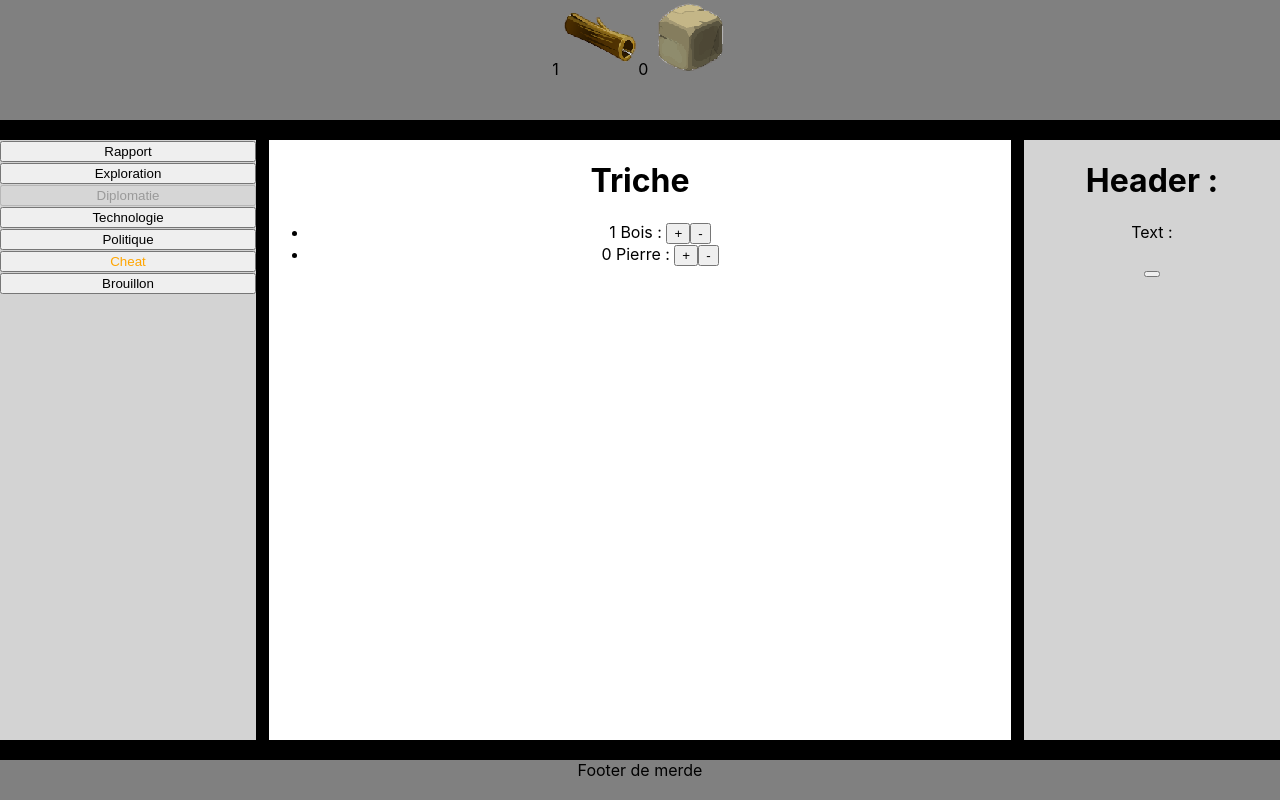
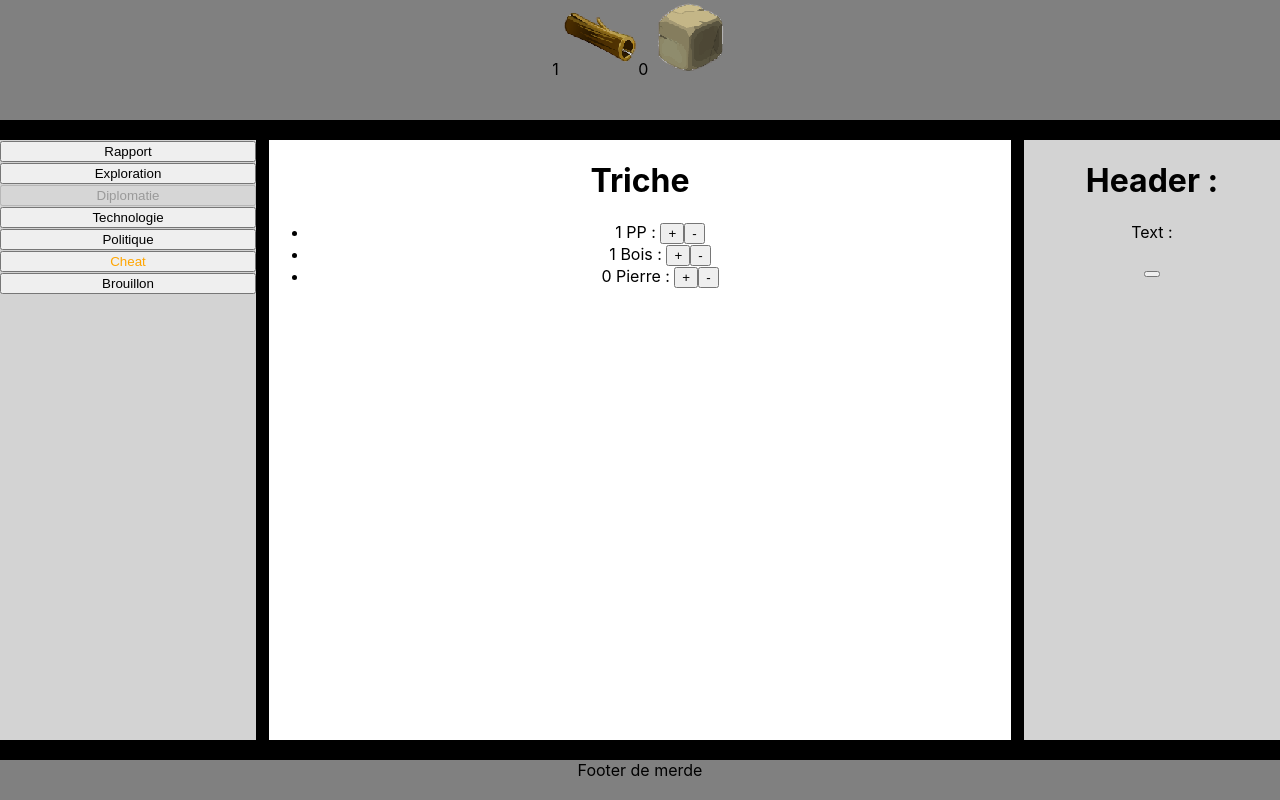
Before and after one commit to FRosay/projet-kiwi, a React (Create React App) app: page / in a window 1280 px wide. Both pictures are taken after a click on the button "Cheat". Built offline with nearby package versions, Linux system fonts and the light colour scheme.

Commit message:
add pp to cheat

```diff
--- a/src/components/game-text/GameText.js
+++ b/src/components/game-text/GameText.js
@@ -3,7 +3,6 @@ import { usePlayerStore } from '../player/player-store.js';
 
 
 function GameText() {
-
   const { state, dispatch } = usePlayerStore();
   const [range, setRange] = useState(1);
 
@@ -42,6 +41,7 @@ function GameText() {
       <div id='game-text-div'>
         <h1>Triche</h1>
           <ul>
+            <li>{ state.preoccupationPoints } PP : <button onClick={() => dispatch({ type: 'addPoints', range:1}) }>+</button><button onClick={() => dispatch({ type: 'removePoints', range:1}) }>-</button></li>
             <li>{ state.resources[0].quantity } Bois : <button onClick={() => dispatch({ resource:'bois', type: 'increment', range:1}) }>+</button><button onClick={() => dispatch({ resource:'bois', type: 'decrement', range:1}) }>-</button></li>
             <li>{ state.resources[1].quantity } Pierre : <button onClick={() => dispatch({ resource:'pierre', type: 'increment', range:1}) }>+</button><button onClick={() => dispatch({ resource:'pierre', type: 'decrement', range:1}) }>-</button></li>
           </ul>
--- a/src/components/player/player-store.js
+++ b/src/components/player/player-store.js
@@ -67,6 +67,7 @@ const playerReducer = (state, action) => {
                 throw new Error(`Unhandled action type: ${action.type}`);
         }
     }*/
+    //console.log("[ - - - - - playerReducer - - - - - ]")
     let newPreoccupationPoints = state.preoccupationPoints
     let newPreoccupationPointsMax = state.preoccupationPointsMax
     let newResources = state.resources
--- a/src/components/resource/single-resource.js
+++ b/src/components/resource/single-resource.js
@@ -2,7 +2,7 @@ import React, { useState } from 'react';
 
 
 function SingleResource(props) {
-
+console.log("goin")
   const [resource, setResource] = useState({  name: props.name,
                                               type: props.type,
                                               quantity: props.quantity,
@@ -14,9 +14,7 @@ function SingleResource(props) {
     //console.log(props.quantity)
     return (
       <div id="resource-div">
-        {/*}<button onClick={() => props.dispatch({ resource: resource.name, type: 'decrement' })}>-</button>*/}
         { resource.quantity } <img alt={ resource.name } src= { resource.imagePath }></img>
-        {/*}<button onClick={() => props.dispatch({ resource: resource.name, type: 'increment' })}>+</button>*/}
       </div>
     )
   } else {
```
Also changed, not shown: src/App.js (line endings or trailing spaces).
